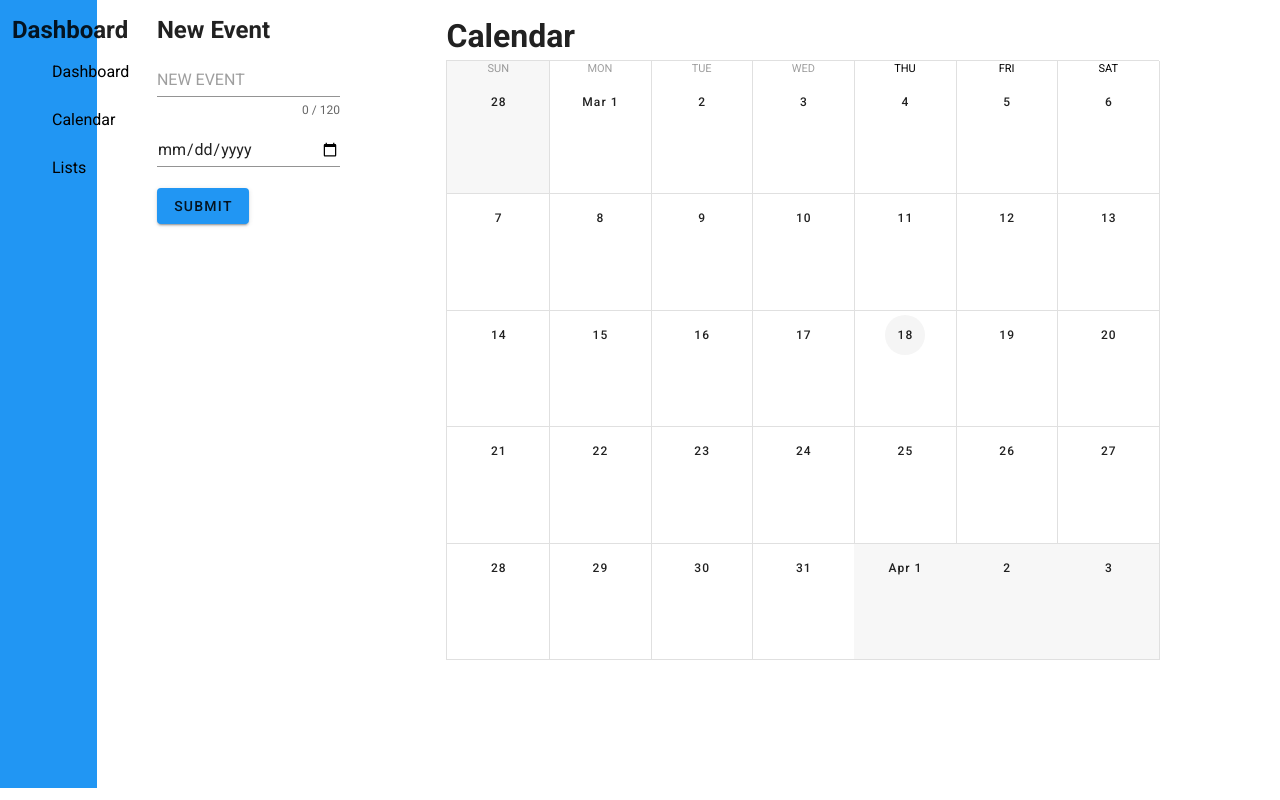
After one commit to BryannaSav/homehelper, a Django app: page /calendar in a window 1280 px wide. The commit adds this page. Run offline with Django 3.2, Linux system fonts and the light colour scheme; a user stored in the database is signed in; data comes from the database, SQL or seed files in the repository; both versions use the stored data as it was after the commit; some libraries are stand-ins or nearby versions.

Commit message:
Add calendar view page and create event

```diff
--- a/tasklist/models.py
+++ b/tasklist/models.py
@@ -15,6 +15,11 @@ class CalendarEvent(models.Model):
 
     def __str__(self):
         return self.name
+
+class CalendarEventForm(ModelForm):
+    class Meta:
+        model = CalendarEvent
+        fields = ['name', 'start_date']
 
 class TaskList(models.Model):
     name = models.CharField(max_length=120)
--- /dev/null
+++ b/tasklist/templates/tasklist/calendar.html
@@ -0,0 +1,103 @@
+<!DOCTYPE html>
+<html>
+    <head>
+    <link href="https://fonts.googleapis.com/css?family=Roboto:100,300,400,500,700,900" rel="stylesheet">
+    <link href="https://cdn.jsdelivr.net/npm/@mdi/font@4.x/css/materialdesignicons.min.css" rel="stylesheet">
+    <link href="https://cdn.jsdelivr.net/npm/vuetify@2.x/dist/vuetify.min.css" rel="stylesheet">
+    <meta name="viewport" content="width=device-width, initial-scale=1, maximum-scale=1, user-scalable=no, minimal-ui">
+    <script src="https://unpkg.com/vue"></script>
+    </head>
+    <style>
+        a{
+            color: black !important;
+            text-decoration: none;
+        }
+    </style>
+    <body>
+        <div id="app">
+            <v-app>
+                <v-content>
+                    <v-row justify="space-between" class="fill-height">
+                        <v-col cols="1" class="blue">
+                            <v-container>
+                                <h2>Dashboard</h2>
+                                <ul >
+                                    <v-list-item><a href="/dashboard">Dashboard</a></v-list-item>
+                                    <v-list-item><a href="/calendar">Calendar</a></v-list-item>
+                                    <v-list-item><a href="/lists">Lists</a></v-list-item>
+                                </ul>
+                            </v-container>
+                        </v-col>
+                        <v-col cols="2" class="pl-9 pt-9">
+                            <v-row>
+                                <v-form action="/calendarevent/new" method="POST">
+                                    {% csrf_token %}
+                                    <h2>New Event</h2>
+                                        <v-text-field
+                                            type="text"
+                                            name="name"
+                                            placeholder="NEW EVENT"
+                                            counter
+                                            maxlength="120">
+                                        </v-text-field>
+                                        <v-text-field
+                                            type="date"
+                                            name="start_date">
+                                        </v-text-field>
+                                        <v-btn type="submit" class="blue">Submit</v-btn>
+
+                                </v-form>
+                            </v-row>
+                        </v-col>
+                        <v-col cols="7">
+                            <v-container class="ml-9">
+                                <h1>Calendar</h1>
+                                <v-sheet height="600">
+                                    <v-calendar
+                                      ref="calendar"
+                                      :events="events"
+                                      @click:event="viewDay"
+                                    ></v-calendar>
+                                  </v-sheet>
+                            </v-container>
+                        </v-col>
+                        <v-col cols="1">
+
+                        </v-col>
+                    </v-row>
+                </v-content>
+            </v-app>
+        </div>
+    </body>
+    <script src="https://cdn.jsdelivr.net/npm/vue@2.x/dist/vue.js"></script>
+    <script src="https://cdn.jsdelivr.net/npm/vuetify@2.x/dist/vuetify.js"></script>
+    <script>
+        new Vue({
+            delimiters: ['[[', ']]'],
+            vuetify: new Vuetify(),
+            el: '#app',
+            data: {
+                events: []
+            },
+            methods: {
+                get_events(){
+                    console.log("Hello")
+                    fetch('http://localhost:8000/api/calendar')
+                        .then(response => response.json())
+                        .then(data => {
+                            console.log(data.calendar_events)
+                            this.events = data.calendar_events}
+                        )
+                        .catch(error => console.log(error))
+                    },
+                    viewDay ({ event }) {
+                        console.log(event)
+                    },
+            },
+            created() {
+                this.get_events()
+            }
+        })
+
+    </script>
+</html>
--- a/tasklist/templates/tasklist/dashboard.html
+++ b/tasklist/templates/tasklist/dashboard.html
@@ -23,7 +23,7 @@
                                 <h2>Dashboard</h2>
                                 <ul >
                                     <v-list-item><a href="/dashboard">Dashboard</a></v-list-item>
-                                    <v-list-item><a href="/dashboard">Calendar</a></v-list-item>
+                                    <v-list-item><a href="/calendar">Calendar</a></v-list-item>
                                     <v-list-item><a href="/lists">Lists</a></v-list-item>
                                 </ul>
                             </v-container>
--- a/tasklist/templates/tasklist/lists.html
+++ b/tasklist/templates/tasklist/lists.html
@@ -23,7 +23,7 @@
                                 <h2>Dashboard</h2>
                                 <ul >
                                     <v-list-item><a href="/dashboard">Dashboard</a></v-list-item>
-                                    <v-list-item><a href="/dashboard">Calendar</a></v-list-item>
+                                    <v-list-item><a href="/calendar">Calendar</a></v-list-item>
                                     <v-list-item><a href="/lists">Lists</a></v-list-item>
                                 </ul>
                             </v-container>
@@ -34,7 +34,7 @@
                                 {% for task_list in lists %}
                                     <li>
                                         <a href="/list/{{task_list.id}}">{{task_list}}</a>
-                                        <button @click="open_edit('{{task_list.id}}', '{{task_list.name}}',  '{{task_list.description}}')" title="EDIT" class="mdi mdi-lead-pencil"></button>
+                                        <button @click="open_edit('{{task_list.id}}', '{{task_list.name}}', '{{task_list.description}}')" title="EDIT" class="mdi mdi-lead-pencil"></button>
                                         <a href="/list/delete/{{task_list.id}}" title="DELETE" class="mdi mdi-trash-can"></a>
                                     </li>
                                 {% endfor %}
--- a/tasklist/templates/tasklist/one_list.html
+++ b/tasklist/templates/tasklist/one_list.html
@@ -23,7 +23,7 @@
                                 <h2>Dashboard</h2>
                                 <ul >
                                     <v-list-item><a href="/dashboard">Dashboard</a></v-list-item>
-                                    <v-list-item><a href="/dashboard">Calendar</a></v-list-item>
+                                    <v-list-item><a href="/calendar">Calendar</a></v-list-item>
                                     <v-list-item><a href="/lists">Lists</a></v-list-item>
                                 </ul>
                             </v-container>
--- a/tasklist/urls.py
+++ b/tasklist/urls.py
@@ -14,6 +14,9 @@ urlpatterns = [
    path('listitem/new/<int:id>', views.create_task, name="create_task"),
    path('listitem/delete/<int:item_id>/<int:list_id>', views.delete_task, name="delete_task"),
    path('listitem/edit/<int:item_id>/<int:list_id>', views.edit_task, name="delete_task"),
+   path('calendar', views.calendar, name="calendar"),
+   path('calendarevent/new', views.create_event, name="create_event"),
+   path('api/calendar', views.api_calendar, name="calendar_data"),
    path('api/day/<str:date>', views.api_one_day, name="one_day"),
    path('api/task/complete/<int:id>', views.api_complete_task, name="complete_task"),
    path('test', views.testroute, name="testroute"),
--- a/tasklist/views.py
+++ b/tasklist/views.py
@@ -6,9 +6,10 @@ from django.contrib.auth.decorators import login_required
 from django.http import JsonResponse
 from itertools import chain
 
+from django.core import serializers
 from .forms import RegisterForm
-from .models import CalendarEvent, TaskList, ListItem, TaskListForm, ListItemForm
-from datetime import timedelta, date
+from .models import CalendarEvent, TaskList, ListItem, TaskListForm, ListItemForm, CalendarEventForm
+from datetime import timedelta, date, datetime
 import json
 
 def sort_helper(queryset):
@@ -133,6 +134,30 @@ def delete_task(request, item_id, list_id):
     list_item.delete()
     return redirect("/list/"+str(list_id))
 
+@login_required
+def calendar(request):
+    return render(request, 'tasklist/calendar.html')
+
+@login_required
+def create_event(request):
+    if request.method == 'POST':
+        form = CalendarEventForm(request.POST)
+        if form.is_valid():
+            calendar_event = CalendarEvent(
+                name=request.POST['name'],
+                start_date=request.POST['start_date'],
+                user=request.user)
+            calendar_event.save()
+    return redirect("/calendar")
+
+def api_calendar(request):
+    calendar_events = list(CalendarEvent.objects.
+        filter(user=request.user.id).values())
+    for calendar_event in calendar_events:
+        calendar_event['start'] = calendar_event['start_date'].strftime("%Y-%m-%d  %H:%M")
+        calendar_event.pop('start_date')
+    return JsonResponse({'calendar_events': calendar_events})
+
 def api_one_day(request, date):
     year, month, day = date.split('-')
     day_events = CalendarEvent.objects.filter(start_date__year=year,
```
Also changed, not shown: db.sqlite3.
